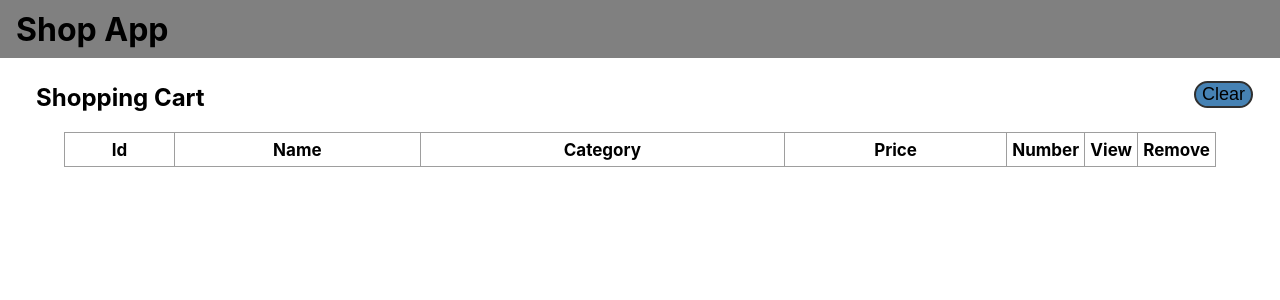
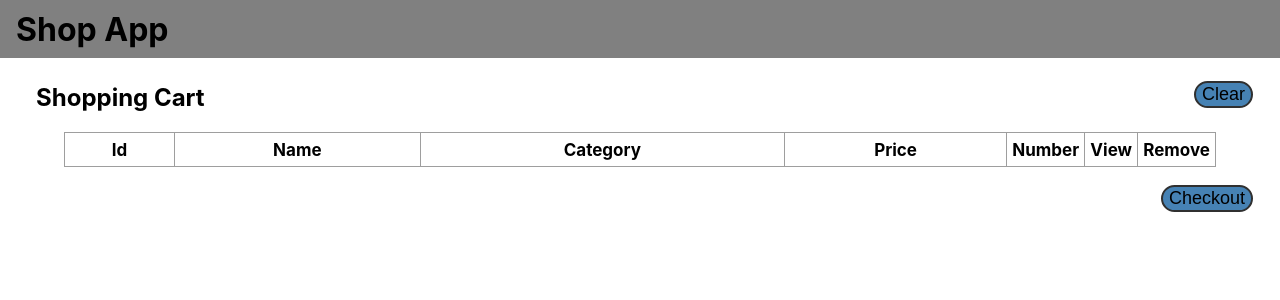
Before and after one commit to BogdiB/shop-app-wt, a React (Create React App) app in the folder shop-app-fe/: page /shopping-cart in a window 1280 px wide. Shown: the top 300 px of the page. Built offline with nearby package versions, Linux system fonts and the light colour scheme.

Commit message:
fixed storage add

```diff
--- a/shop-app-fe/src/css/shoppingcart.module.css
+++ b/shop-app-fe/src/css/shoppingcart.module.css
@@ -21,3 +21,14 @@
         white-space: nowrap;
     }
 }
+
+.checkout {
+    display: flex;
+
+    a {
+        font-size: 18px; /* without this it's not properly aligned */
+        padding: 1em 0em;
+        margin-left: auto;
+        margin-right: 1.5em;
+    }
+}
--- a/shop-app-fe/src/global/storage.ts
+++ b/shop-app-fe/src/global/storage.ts
@@ -18,7 +18,17 @@ function addToCart(product: ProductType): void {
     }
     else {
         let parsed: ShoppingCartType[] = JSON.parse(storage);
-        parsed.push({product, numberOfProducts: 1});
+        let found: boolean = false;
+        for (let i = 0; i < parsed.length; ++i) {
+            let p = parsed.at(i) as ShoppingCartType;
+            if (p.product.productID === product.productID) {
+                p.numberOfProducts++;
+                found = true;
+            }
+        }
+        if (found === false) {
+            parsed.push({product, numberOfProducts: 1});
+        }
         sessionStorage.setItem(CART_KEY, JSON.stringify(parsed));
     }
 }
--- a/shop-app-fe/src/pages/Header.tsx
+++ b/shop-app-fe/src/pages/Header.tsx
@@ -9,7 +9,7 @@ function Header() {
             <div className={styles.headerContainer}>
                 <h1>Shop App</h1>
                 <div className={styles.headerButtons}>
-                    { !(location.pathname === "/shopping-cart") && <Link to={"/shopping-cart"}><button title="Go to your shopping cart.">Cart</button></Link> }
+                    { !(location.pathname === "/shopping-cart") && <Link to="/shopping-cart"><button title="Go to your shopping cart.">Cart</button></Link> }
                 </div>
             </div>
             <Outlet />
--- a/shop-app-fe/src/pages/ShoppingCart.tsx
+++ b/shop-app-fe/src/pages/ShoppingCart.tsx
@@ -1,5 +1,5 @@
 import { useEffect, useState } from "react";
-import { useNavigate } from "react-router-dom";
+import { Link, useNavigate } from "react-router-dom";
 import { UUID } from "crypto";
 import { clearCart, getAllFromCart, removeFromCart } from "../global/storage";
 import ShoppingCartType from "../types/ShoppingCartType";
@@ -65,6 +65,9 @@ function ShoppingCart() {
                 }
                 </tbody>
             </table>
+            <div className={cartStyles.checkout}>
+                <Link to="/checkout"><button>Checkout</button></Link>
+            </div>
         </>
         );
 }
```
